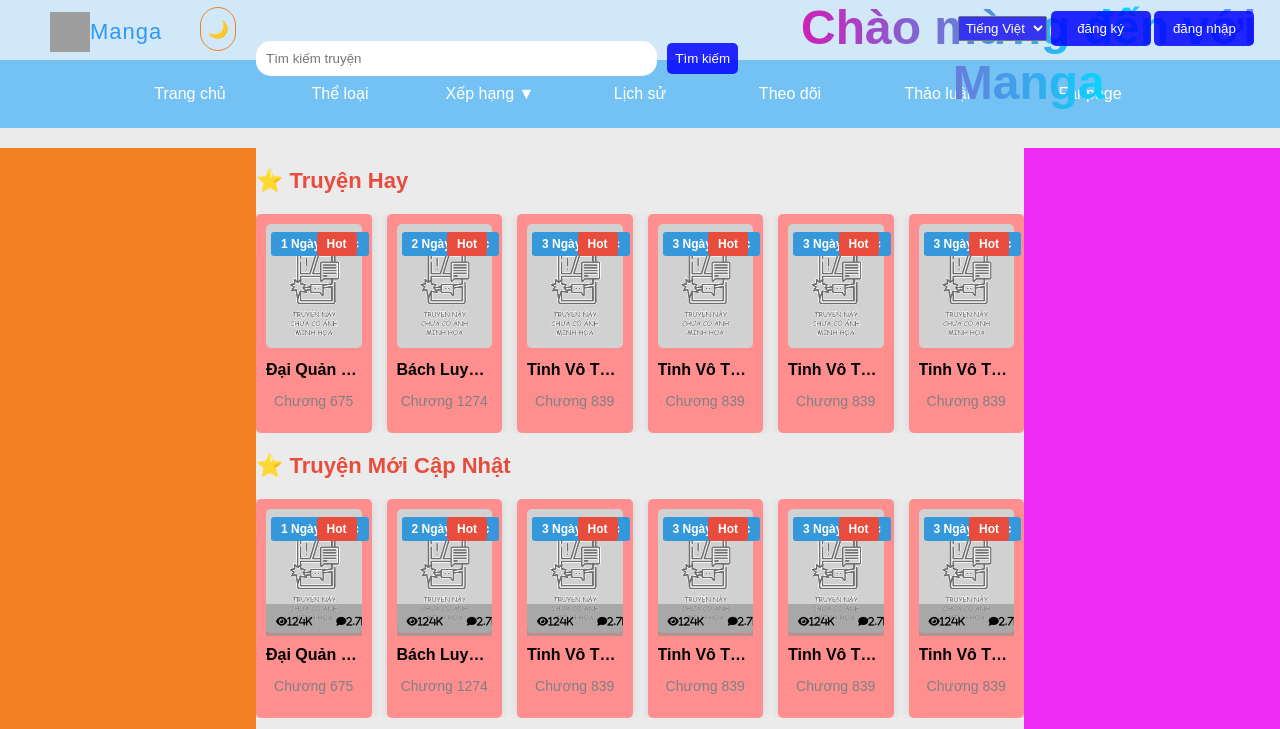
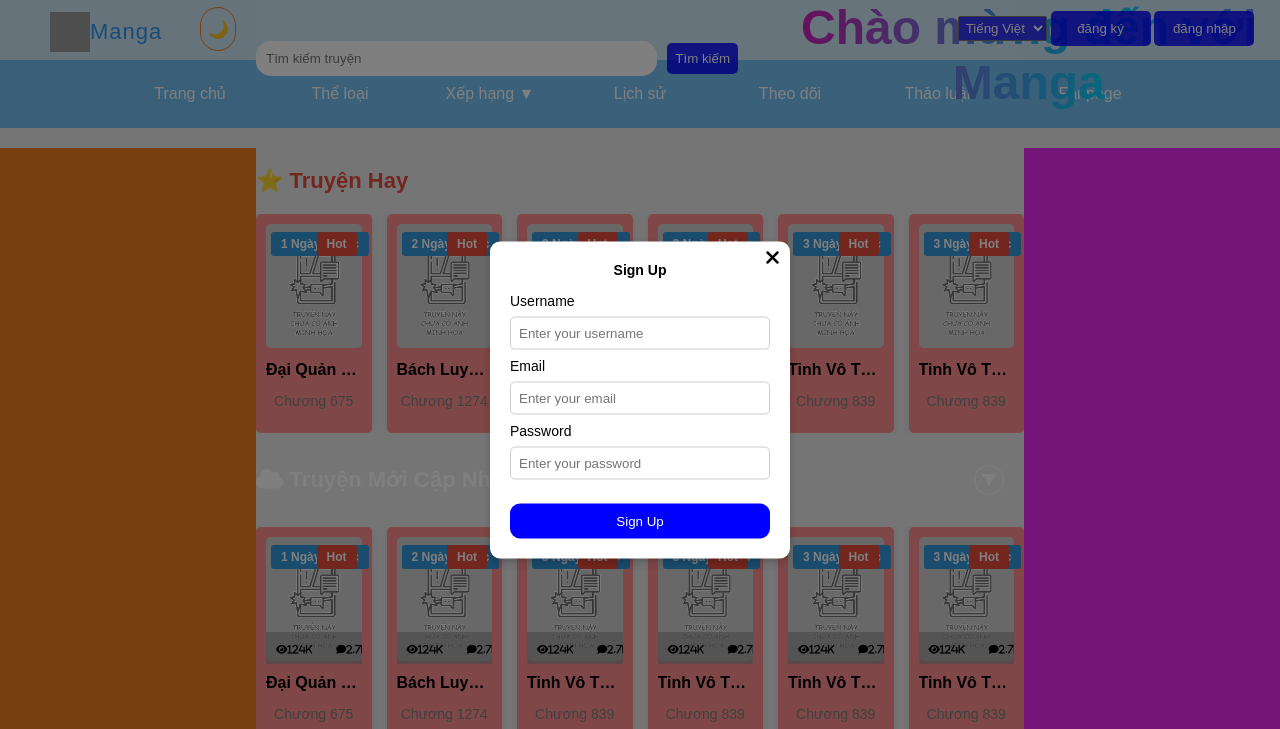
Before and after one commit to trancuong31/ReadManga, a website: page views/index.html in a window 1280 px wide. Both pictures are taken after a click on the button "đăng ký". Shown: the top 729 px of the page. Drawn offline with Linux system fonts and the light colour scheme; grey boxes are pictures that could not be loaded.

Commit message:
update icon 17/3

```diff
--- a/public/css/style.css
+++ b/public/css/style.css
@@ -304,3 +304,84 @@ header{
     font-size: 14px;
     color: gray;
 }
+.titlelist{
+    display: flex;
+    flex-direction: row;
+    position: relative;
+}
+.titlelist .filter {
+    position: absolute;
+    right: 0;
+    width: 30px;
+    height: 30px;
+    top: 50%;
+    transform: translateY(-50%);
+    margin-right: 20px;
+    color: #fff;
+    border-radius: 150px;
+    border: 1px solid #fff;
+    background-color: transparent;
+}
+/* Modal nền */
+.modalsigup {
+    display: none;
+    position: fixed;
+    z-index: 1000;
+    left: 0;
+    top: 0;
+    width: 100%;
+    height: 100%;
+    background-color: rgba(0, 0, 0, 0.5); /* Màu nền mờ */
+}
+
+/* Nội dung modal */
+.modal-content {
+    position: absolute;
+    top: 50%;
+    left: 50%;
+    transform: translate(-50%, -50%);
+    background-color: white;
+    padding: 20px;
+    border-radius: 10px;
+    width: 300px;
+    box-shadow: 0 4px 8px rgba(0, 0, 0, 0.2);
+}
+.close {
+    position: absolute;
+    right: 10px;
+    top: 5px;
+    font-size: 20px;
+    cursor: pointer;
+}
+
+h4 {
+    color: #000;
+    margin-top: 0;
+    text-align: center;
+    margin-bottom: 15px;
+}
+label{
+    color: #000;
+}
+input[type="text"], input[type="email"], input[type="password"] {
+    width: 100%;
+    padding: 8px;
+    margin: 8px 0;
+    border: 1px solid #ccc;
+    border-radius: 5px;
+}
+#signup {
+    width: 100%;
+    padding: 10px;
+    border-radius: 10px;
+    border: none;
+    margin-top: 16px;
+    background-color: #0000ff;
+    text-align: center;
+    color: white;  /* Màu chữ trắng */
+    cursor: pointer;
+    transition: .3s all ease-in-out;
+}
+#signup:hover{
+    transform: translateY(-2px);
+}
--- a/public/js/script.js
+++ b/public/js/script.js
@@ -20,3 +20,12 @@ darkModeButton.addEventListener("click", () => {
         darkModeButton.textContent = "🌙";
     }
 });
+
+//sigup modal
+function openModal() {
+    document.getElementById("modalSignup").style.display = "block";
+}
+
+function closeModal() {
+    document.getElementById("modalSignup").style.display = "none";
+}
--- a/views/index.html
+++ b/views/index.html
@@ -25,7 +25,7 @@
                             <option value="">Tiếng Anh</option>
                         </select>
                     </li>
-                    <li><button>đăng ký</button></li>
+                    <li><button onclick="openModal()">đăng ký</button></li>
                     <li><button>đăng nhập</button></li>
                 </ul>
             </div>
@@ -57,7 +57,6 @@
             <li><a href="#">Fanpage</a></li>
         </ul>
     </nav>
-
     <div class="allcontent">
         <div class="leftcontent"></div>
         <div class="maincontent">
@@ -124,8 +123,12 @@
                         <p class="comic-chapter">Chương 839</p>
                     </li>
                 </ul>
-                <h2 class="section-title">⭐ Truyện Mới Cập Nhật</h2>
-
+                <div class="titlelist">
+                    <h2 class="section-title" style="color: #fff;"><span><i class="fas fa-cloud"></i></span> Truyện Mới Cập Nhật</h2>
+                    <button class="filter">
+                        <i class="fas fa-filter"></i>
+                    </button>
+                </div>
                 <ul class="comic-list">
                     <li class="comic">
                         <div class="comic-image">
@@ -312,5 +315,27 @@
         </div>
         <div class="rightcontent"></div>
     </div>
+
+    <div class="modalsigup" id="modalSignup">
+        <div class="modal-content">
+            <span style="color: black;" class="close" onclick="closeModal()">
+                <i class="fas fa-times"></i>
+            </span>
+            <h4>Sign Up</h4>
+            <form>
+                <label for="username">Username</label>
+                <input type="text" id="username" placeholder="Enter your username" required>
+
+                <label for="email">Email</label>
+                <input type="email" id="email" placeholder="Enter your email" required>
+
+                <label for="password">Password</label>
+                <input type="password" id="password" placeholder="Enter your password" required>
+
+                <button id="signup" type="submit">Sign Up</button>
+            </form>
+        </div>
+    </div>
+
 </body>
 </html>
```
